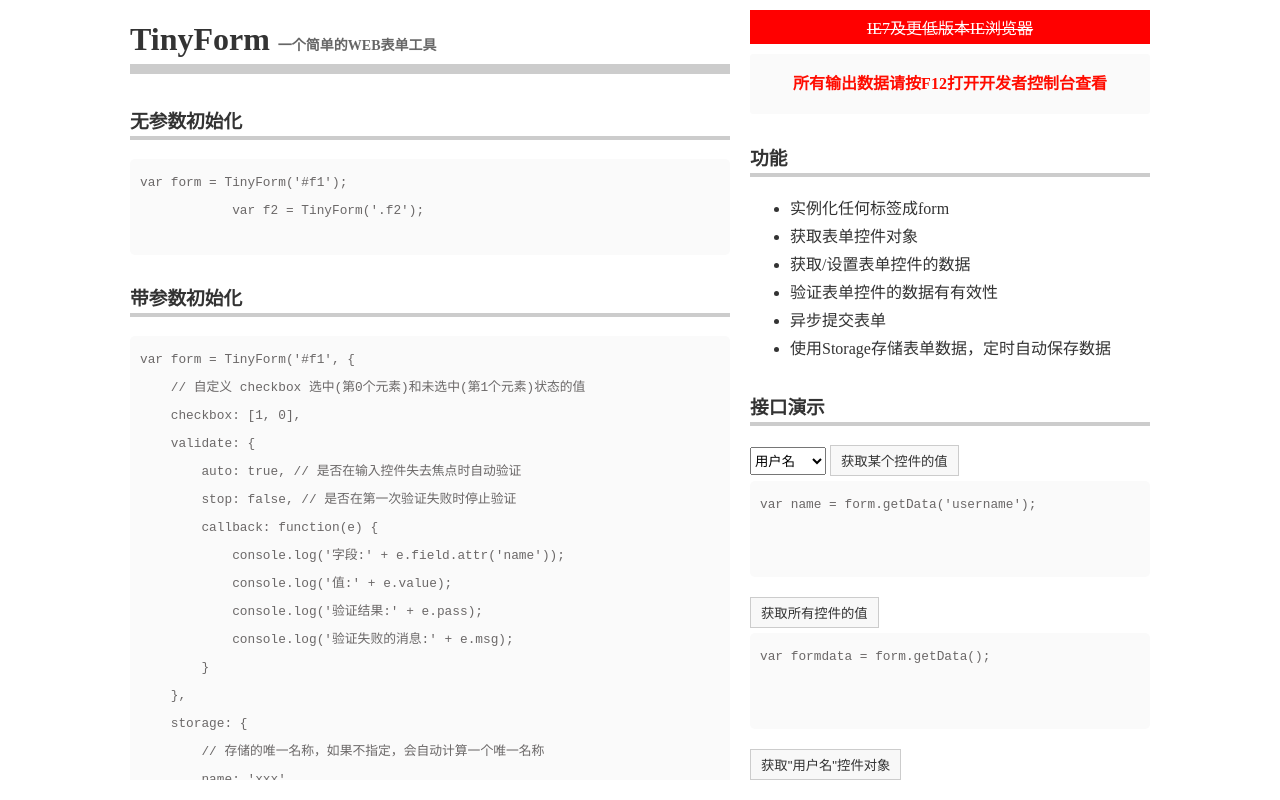
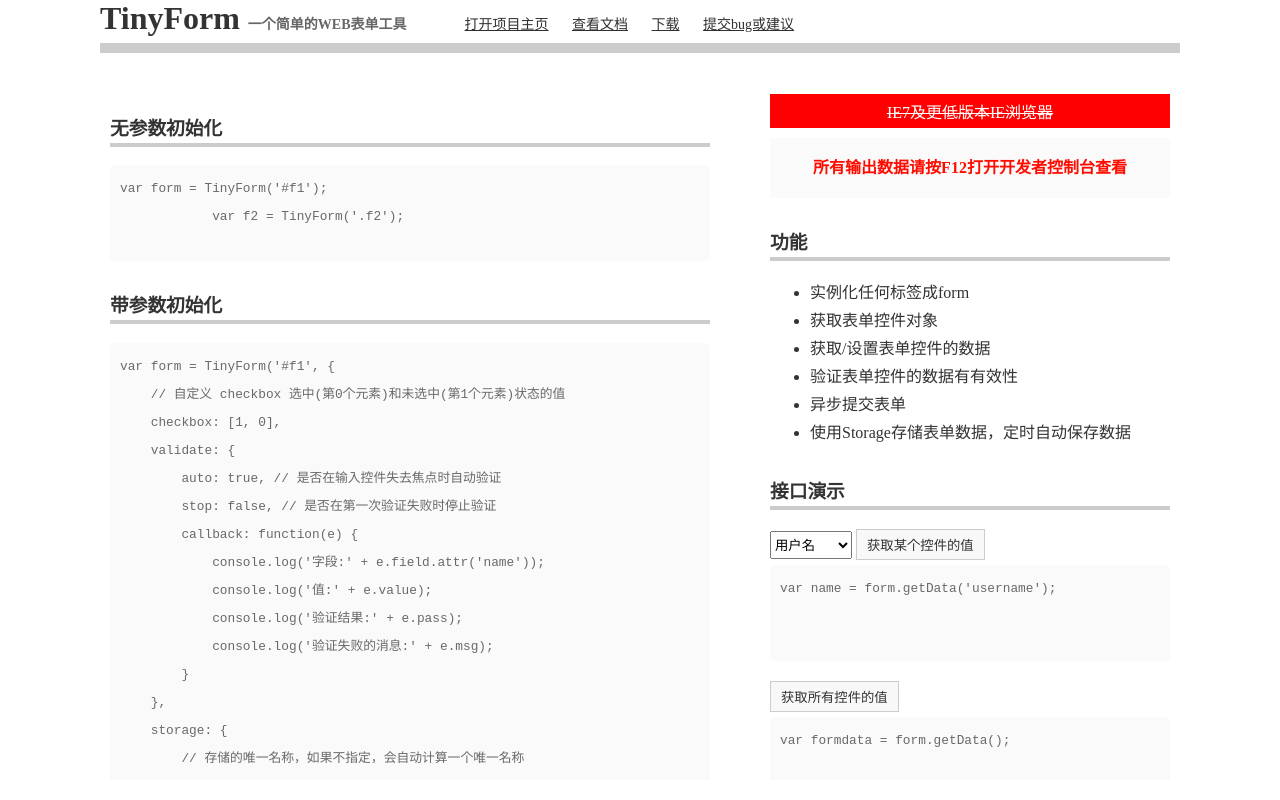
Before and after one commit to hyjiacan/TinyForm, a website: page index.html in a window 1280 px wide. Drawn offline with nearby package versions, Linux system fonts and the light colour scheme.

Commit message:
修复 示例中checkbox的标签名称未获取到的问题 优化 示例页面重新布局，并使用响应式支持不同平台的设备

```diff
--- a/example-resource/example.js
+++ b/example-resource/example.js
@@ -51,7 +51,9 @@
     for(var name in fields) {
         var option = $('<option>');
         option.val(name);
-        option.text($.trim(fields[name].prev().text()));
+        var field = fields[name];
+
+        option.text($.trim((field.is(':checkbox') ? field.parent() : field.prev()).text()));
         $('#fields').append(option);
     }
 
@@ -89,6 +91,9 @@
             username: 'hyjiacan',
             gender: 0,
             job: 'code',
+            js: 1,
+            css: 0,
+            html: 1,
             phone: '1222222222',
             hobby: ['coding', 'reading', 'girl'],
             'name-en': 'hyjiacan-en',
--- a/example-resource/example.less
+++ b/example-resource/example.less
@@ -1,23 +1,7 @@
 html {
     height: 100%;
     width: 100%;
-}
-body {
-    color: #333;
-    font-size: 16px;
-    width: 1020px;
-    margin: 0 auto;
-    font-family: "微软雅黑";
-    height: 100%;
-    overflow: hidden;
-    padding-bottom: 20px;
-    box-sizing: border-box;
-
-    .left,
-    .right {
-        height: 100%;
-        overflow: auto;
-        &::-webkit-scrollbar {
+    ::-webkit-scrollbar {
         width: 6px;
         border: none;
         &-thumb {
@@ -28,20 +12,107 @@
     scrollbar-base-color: transparent;
     scrollbar-face-color: #AAA;
 }
-    .left {
-        width: 600px;
-        float: left;
+body {
+    color: #333;
+    font-size: 16px;
+    margin: 0 auto;
+    font-family: "微软雅黑";
+    height: 100%;
+    padding: 0 10px;
+    min-width: 480px;
+
+    @media (min-width: 1080px) {
+        overflow-y: hidden;
+        overflow-x: auto;
+        width: 1080px;
+    }
+    padding-bottom: 20px;
+    box-sizing: border-box;
+    a,
+    a:focus,
+    a:hover,
+    a:link,
+    a:visited {
+        color: #303030;
+    }
+    a:hover {
+        color: orangered;
+    }
+
+    .top {
+        position: absolute;
+        left: 0;
+        top: 0;
+        width: 100%;
+        height: 120px;
+        background-color: #FFFFFF;
+
+        @media (min-width: 800px) {
+            height: 80px;
+        }
+
         .title {
             color: #333;
             padding-bottom: 6px;
             border-bottom: 10px solid #CCC;
+
+            @media (min-width: 1080px) {
+                width: 1080px;
+                margin: 0 auto;
+            }
+
             small {
                 font-size: 14px;
                 color: #666;
             }
+            .links {
+                padding-left: 0;
+
+                @media (min-width: 800px) {
+                    display: inline;
+                    padding-left: 40px;
                 }
+
+                font-size: 14px;
+                list-style: none;
+                font-weight: normal;
+
+                li {
+                    display: inline;
+                    width: 120px;
+                    margin: 0 10px;
+                    text-align: center;
+                }
+            }
+        }
+    }
+
+    .content {
+        height: 100%;
+        clear: both;
+        box-sizing: border-box;
+        padding-top: 124px;
+        overflow: auto;
+
+        @media (min-width: 800px) {
+            padding-top: 84px;
+        }
+
+        .left,
+        .right {
+            @media (min-width: 1080px) {
+                height: 100%;
+                overflow: auto;
+            }
+        }
+        .left {
+            @media (min-width: 1080px) {
+                float: left;
+                width: 600px;
+            }
+
             #f1 {
-            >div {
+                > div {
                     min-height: 40px;
                     clear: both;
                     margin: 20px 0 10px;
@@ -51,14 +122,14 @@
                         padding-right: 5px;
                         line-height: 24px;
                     }
-                select,
-                input[type=text] {
+                    input[type=text],
+                    select {
                         width: 200px;
                         border: 1px solid #AAA;
                     }
+                    input,
                     label,
                     select,
-                input,
                     textarea:not(.code) {
                         &:hover {
                             border: 1px solid #666666;
@@ -76,8 +147,10 @@
             }
         }
         .right {
+            @media (min-width: 1080px) {
+                float: right;
                 width: 400px;
-        float: right;
+            }
             .notsupport {
                 background-color: #f00;
                 color: #fff;
@@ -113,16 +186,10 @@
                         }
                     }
                 }
-            >.code {
+                > .code {
                     margin: 5px 0 20px;
                 }
             }
-        a,
-        a:visited,
-        a:link,
-        a:hover,
-        a:focus {
-            color: #303030;
         }
     }
     h3 {
@@ -130,8 +197,8 @@
         padding: 10px 0 3px;
         border-bottom: 4px solid #CCC;
     }
-    textarea.code,
-    .quote {
+    .quote,
+    textarea.code {
         clear: both;
         background-color: #FAFAFA;
         padding: 10px;
@@ -156,8 +223,8 @@
             background-color: darken(#FAFAFA, 2%);
         }
     }
+    input[type=password],
     input[type=text],
-    input[type=password],
     select {
         min-height: 28px;
         line-height: 28px;
--- a/index.html
+++ b/index.html
@@ -12,11 +12,28 @@
     </head>
 
     <body>
-        <div class="left">
+        <div class="top">
             <h1 class="title">
                 TinyForm
                 <small>一个简单的WEB表单工具</small>
+                <ul class="links">
+                    <li>
+                        <a href="http://git.oschina.net/hyjiacan/TinyForm">打开项目主页</a>
+                    </li>
+                    <li>
+                        <a href="http://git.oschina.net/hyjiacan/TinyForm/blob/master/README.md">查看文档</a>
+                    </li>
+                    <li>
+                        <a href="http://git.oschina.net/hyjiacan/TinyForm/tree/master/dist">下载</a>
+                    </li>
+                    <li>
+                        <a href="http://git.oschina.net/hyjiacan/TinyForm/issues">提交bug或建议</a>
+                    </li>
+                </ul>
             </h1>
+        </div>
+        <div class="content">
+            <div class="left">
                 <h3>无参数初始化</h3>
 
                 <textarea class="code">var form = TinyForm('#f1');
@@ -57,9 +74,18 @@
                     </div>
                     <div>
                         <label for="">擅长</label>
-                    <input type="checkbox" name="js" />Javascript
-                    <input type="checkbox" name="css" />CSS
-                    <input type="checkbox" name="html" />HTML
+                        <label for="">
+                        <input type="checkbox" name="js" />
+                        Javascript
+                    </label>
+                        <label for="">
+                        <input type="checkbox" name="css" />
+                        CSS
+                    </label>
+                        <label for="">
+                        <input type="checkbox" name="html" />
+                        HTML
+                    </label>
                     </div>
                     <div>
                         <label for="">电话号码</label>
@@ -103,6 +129,8 @@
                     <input type="submit" value="这里写按钮没有实际用处" />
                     <input type="reset" value="只是为了展示它们不会被TinyForm获取" />
                     <input type="button" name="name4button" value="即使设置了name属性" />
+
+                    <input type="button" onclick="console.log(f2.getField());" value="通过调用 f2.getField() 获取这个表单的所有控件" />
                 </form>
             </div>
             <div class="right">
@@ -160,6 +188,7 @@
     gender: 0,
     job: 'code',
     hobby: ['coding', 'reading', 'girl'],
+  js: 1, css: 0, html: 1,
     phone: '1222222222',
     'name-en': 'hyjiacan-en',
     email: 'me@hyjiacan.com',
@@ -196,11 +225,13 @@
                 </div>
 
                 <h3>关于</h3>
-            <div>QQ群: 187786345 (Javascript爱好者)</div>
-
                 <div>
-                <span>项目主页:</span>
-                <a href="http://git.oschina.net/hyjiacan/TinyForm">http://git.oschina.net/hyjiacan/TinyForm</a>
+                    <p>QQ群: 187786345
+                        (<a target="_blank" title="点击加入"
+                            href="//shang.qq.com/wpa/qunwpa?idkey=591bf1fd7527b4d695de442bb5ef6d368abe8f72a430b274809b5d5f9a4a8e90">Javascript爱好者</a>)
+                    </p>
+                    <p>邮箱: dev#hyjiacan.com</p>
+                </div>
             </div>
         </div>
     </body>
@@ -234,7 +265,7 @@
             },
             beforeSubmit: function(ajaxOption) {
                 var data = ajaxOption.data || {};
-                data.addition = 'xxxxxxxxxxxxxx-fuck';
+                data.addition = 'xxxxxxxxxxxxxx';
                 if(data.gender) {
                     if(data.gender == '0') {
                         data.gender = '男的';
```
Also changed, not shown: README.md, example-resource/example.css. Lines whose indentation alone changed are shown as unchanged.
